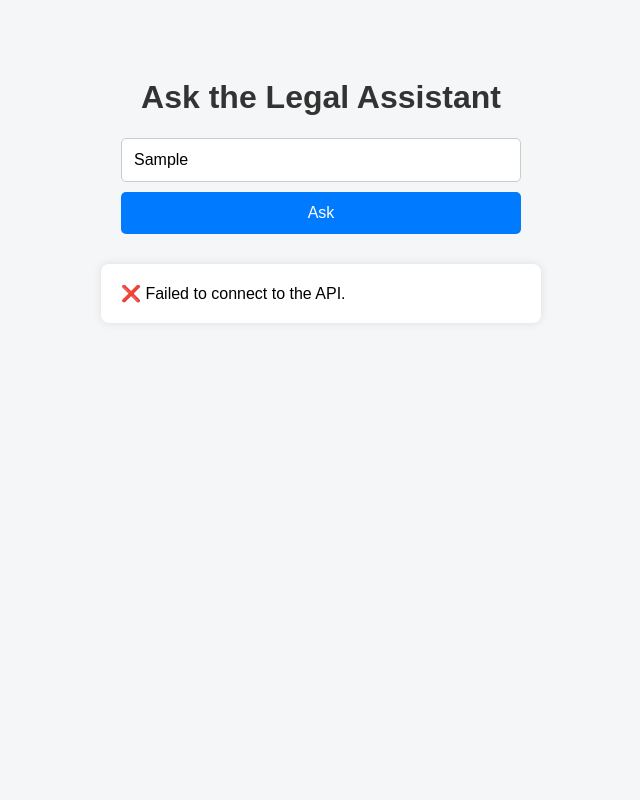
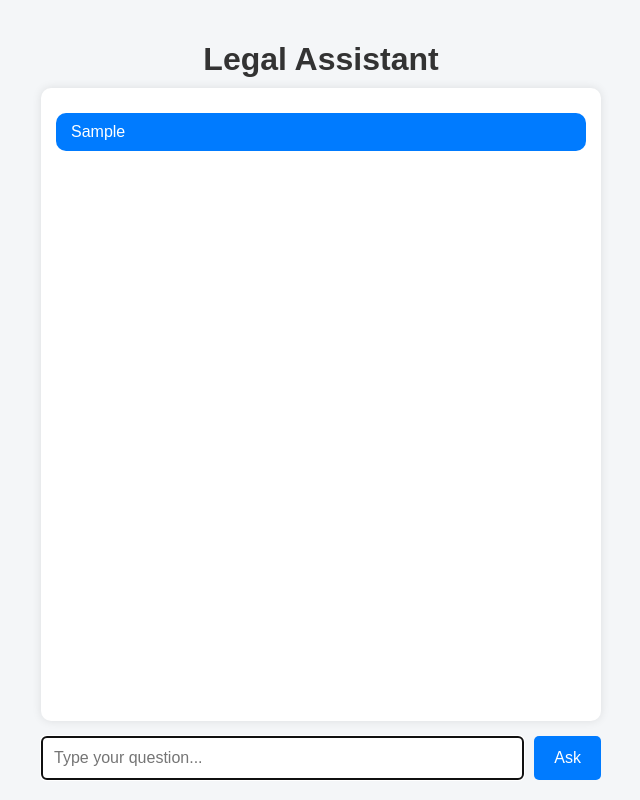
Before and after one commit to Kashif-4/RAG-agent, a plain HTML site: page index.html in a window 1280 px wide. Both pictures are taken after typing "Sample" into the empty fields and a click on the button "Ask". Shown: the whole page, without its empty margins (319-959 px from the left). Drawn offline with Linux system fonts and the light colour scheme; no server answers.

Commit message:
Improved UI: chat-style interface with input at bottom, centered layout, fixed "THINKING..." display after answer

```diff
--- a/index.html
+++ b/index.html
@@ -11,21 +11,63 @@
       display: flex;
       flex-direction: column;
       align-items: center;
-      padding: 50px;
+      height: 100vh;
+      margin: 0;
+    }
+
+    .container {
+      display: flex;
+      flex-direction: column;
+      justify-content: space-between;
+      width: 100%;
+      max-width: 600px;
+      height: 100%;
+      padding: 20px;
+      box-sizing: border-box;
     }
 
     h1 {
+      text-align: center;
       color: #333;
+      margin-bottom: 10px;
+    }
+
+    #chat {
+      flex: 1;
+      overflow-y: auto;
+      background: white;
+      padding: 15px;
+      border-radius: 10px;
+      box-shadow: 0 0 10px rgba(0, 0, 0, 0.1);
+      margin-bottom: 15px;
+    }
+
+    .message {
+      margin: 10px 0;
+      padding: 10px 15px;
+      border-radius: 10px;
+      white-space: pre-wrap;
+    }
+
+    .user {
+      background-color: #007bff;
+      color: white;
+      align-self: flex-end;
+    }
+
+    .assistant {
+      background-color: #e4e6eb;
+      color: #333;
+      align-self: flex-start;
     }
 
     form {
       display: flex;
-      flex-direction: column;
-      width: 400px;
       gap: 10px;
     }
 
     input[type="text"] {
+      flex: 1;
       padding: 12px;
       border-radius: 5px;
       border: 1px solid #ccc;
@@ -33,7 +75,7 @@
     }
 
     button {
-      padding: 12px;
+      padding: 12px 20px;
       background-color: #007bff;
       color: white;
       border: none;
@@ -45,49 +87,69 @@
     button:hover {
       background-color: #0056b3;
     }
-
-    #response {
-      margin-top: 30px;
-      background: #fff;
-      padding: 20px;
-      border-radius: 8px;
-      width: 400px;
-      box-shadow: 0 0 10px rgba(0, 0, 0, 0.1);
-      white-space: pre-wrap;
-    }
   </style>
 </head>
 <body>
-  <h1>Ask the Legal Assistant</h1>
-  <form id="queryForm">
-    <input type="text" id="question" placeholder="Enter your legal question..." required />
-    <button type="submit">Ask</button>
-  </form>
-  <div id="response"></div>
+  <div class="container">
+    <h1>Legal Assistant</h1>
+    <div id="chat"></div>
+
+    <form id="queryForm">
+      <input type="text" id="question" placeholder="Type your question..." required />
+      <button type="submit">Ask</button>
+    </form>
+  </div>
 
   <script>
-    document.getElementById("queryForm").addEventListener("submit", async (e) => {
+    const chat = document.getElementById("chat");
+    const input = document.getElementById("question");
+    const form = document.getElementById("queryForm");
+    const ws = new WebSocket("ws://127.0.0.1:8000/ws");
+
+    let currentResponse = null;
+
+    ws.onmessage = (event) => {
+      const msg = event.data;
+
+      if (msg === "THINKING...") {
+        currentResponse = document.createElement("div");
+        currentResponse.className = "message assistant";
+        currentResponse.textContent = "💭 Thinking...";
+        chat.appendChild(currentResponse);
+        scrollToBottom();
+        return;
+      }
+
+      if (currentResponse && currentResponse.textContent === "💭 Thinking...") {
+        currentResponse.textContent = "";
+      }
+
+      if (currentResponse) {
+        currentResponse.textContent += msg;
+      }
+
+      scrollToBottom();
+    };
+
+    form.addEventListener("submit", (e) => {
       e.preventDefault();
-      const question = document.getElementById("question").value;
+      const question = input.value.trim();
+      if (!question) return;
 
-      const responseDiv = document.getElementById("response");
-      responseDiv.textContent = "Thinking...";
+      const userMsg = document.createElement("div");
+      userMsg.className = "message user";
+      userMsg.textContent = question;
+      chat.appendChild(userMsg);
 
-      try {
-        const response = await fetch("http://127.0.0.1:8000/query", {
-          method: "POST",
-          headers: {
-            "Content-Type": "application/json",
-          },
-          body: JSON.stringify({ question: question }),
-        });
+      input.value = "";
+      input.focus();
 
-        const data = await response.json();
-        responseDiv.textContent = data.answer || data.detail || "❌ Error occurred.";
-      } catch (err) {
-        responseDiv.textContent = "❌ Failed to connect to the API.";
-      }
+      ws.send(question);
     });
+
+    function scrollToBottom() {
+      chat.scrollTop = chat.scrollHeight;
+    }
   </script>
 </body>
 </html>
```
